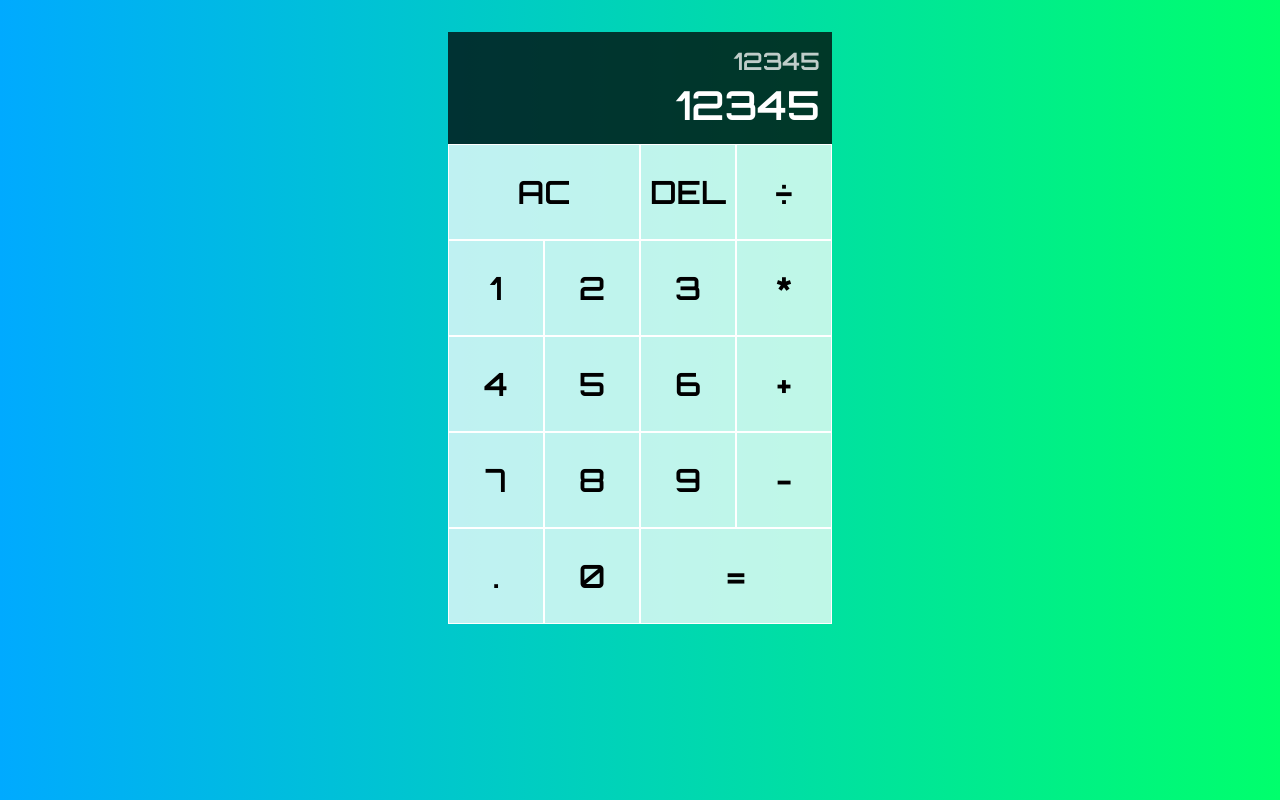
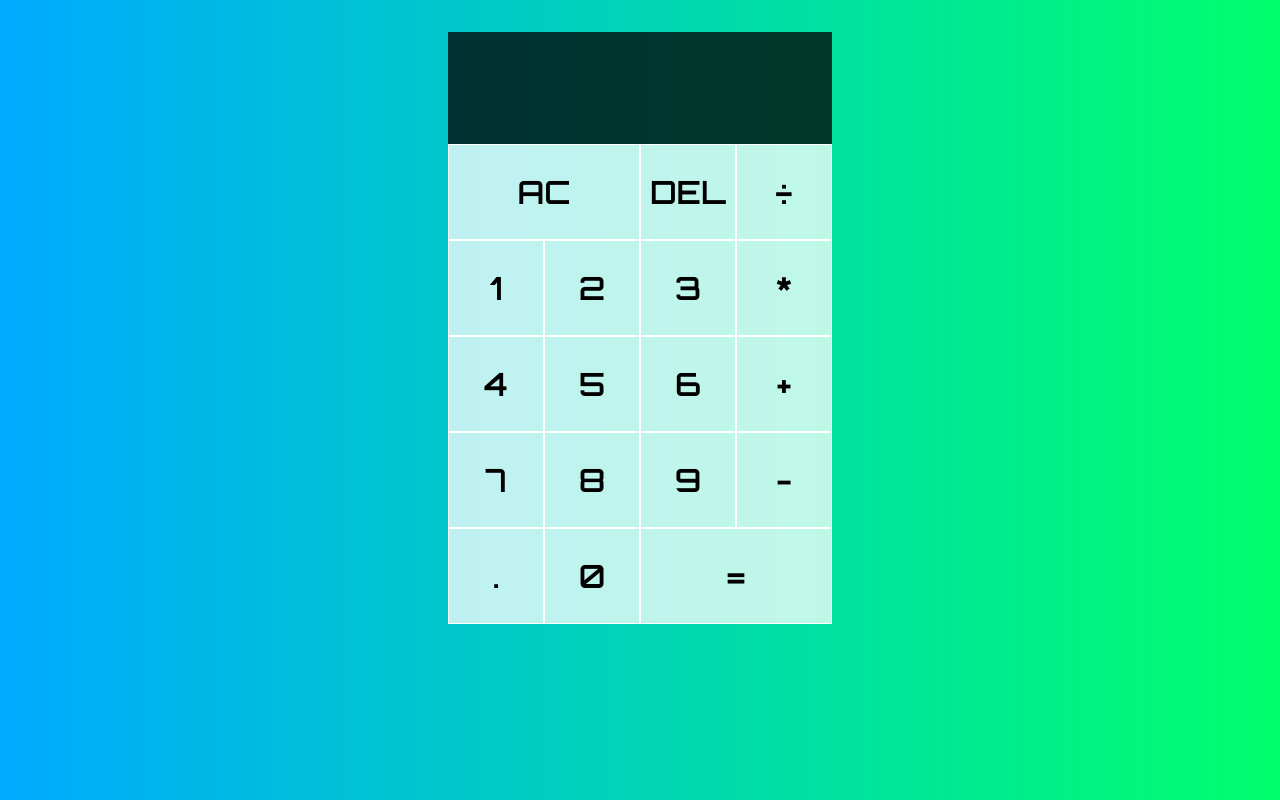
Before and after one commit to Metranohm/react-calculator, a React (Create React App) app: page / in a window 1280 px wide. Built offline with nearby package versions, Linux system fonts and the light colour scheme.

Commit message:
implement digitbutton component

```diff
--- a/src/App.js
+++ b/src/App.js
@@ -1,15 +1,37 @@
+import { useReducer } from "react";
 import "./styles.css";
+import DigitButton from "./DigitButton";
+
+export const ACTIONS = {
+  ADD_DIGIT: 'add-digit',
+  CHOOSE_OPERATION: 'choose-operation',
+  CLEAR: 'clear',
+  DELETE_DIGIT: 'delete-digit',
+  EVALUATE: 'evaluate'
+}
+
+function reducer(state, { type, payload}) {
+  switch(type) {
+    case ACTIONS.ADD_DIGIT:
+      return {
+        ...state,
+        currentOperand: `${state.currentOperand || ""}${payload.digit}`
+      }
+  }
+}
 
 function App() {
+  const [{ currentOperand, previousOperand, operation }, dispatch] = useReducer(reducer, {})
+
   return (
     <div className='calculator-grid'>
       <div className='output'>
-        <div className='previous-operand'>12345</div>
-        <div className='current-operand'>12345</div>
+        <div className='previous-operand'>{previousOperand} {operation}</div>
+        <div className='current-operand'>{currentOperand}</div>
       </div>
       <button className='span-two'>AC</button>
       <button >DEL</button>
-      <button >÷</button>
+      <DigitButton digit="÷" dispatch={dispatch} />
       <button >1</button>
       <button >2</button>
       <button >3</button>
--- /dev/null
+++ b/src/DigitButton.js
@@ -0,0 +1,5 @@
+import { ACTIONS } from './App'
+
+export default function DigitButton({ dispatch, digit}) {
+  return <button onClick={() => dispatch({ type: ACTIONS.ADD_DIGIT, payload: { digit }})}>{digit}</button>
+}
```
